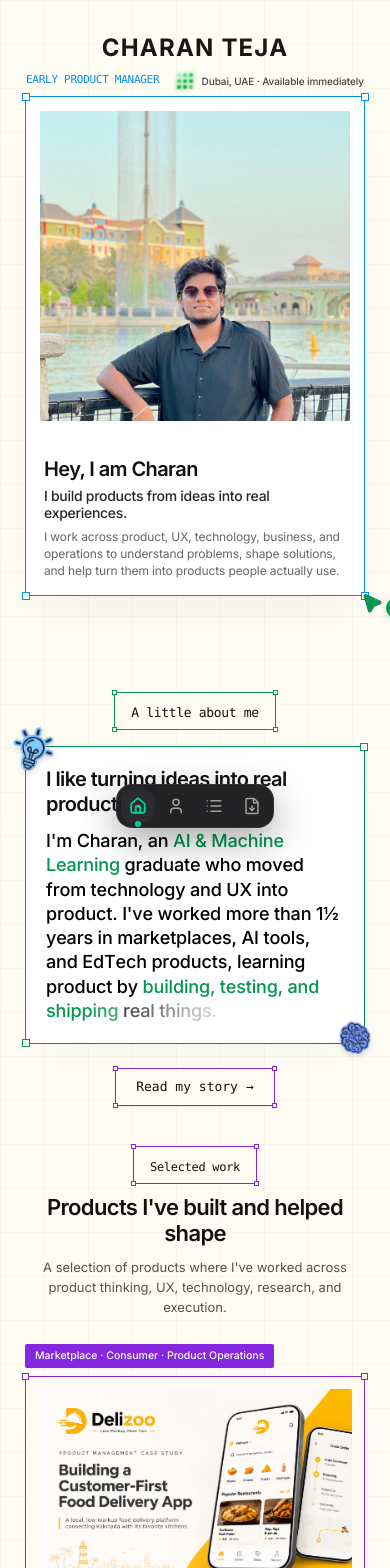
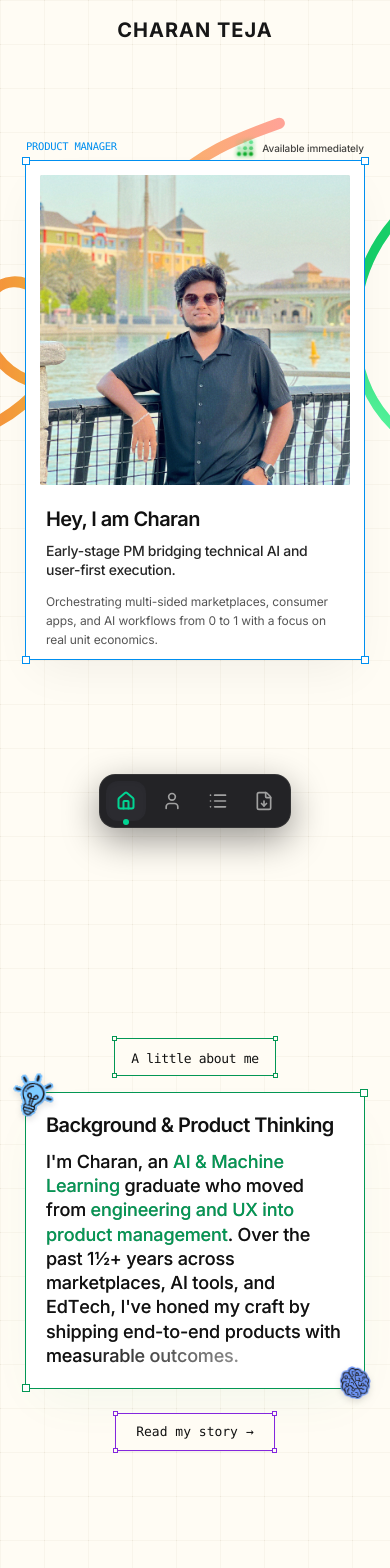
Before and after one commit to Charantej111/charan-portfolio, a React (Vite) app: page / in a window 390 px wide. Shown: the top 1568 px of the page. Built offline with nearby package versions, Linux system fonts and the light colour scheme; a web font is replaced by a local one.

Commit message:
fix: remove unused image asset; update layout and content for improved clarity and presentation across multiple components

```diff
--- a/src/App.jsx
+++ b/src/App.jsx
@@ -69,9 +69,9 @@ export default function App() {
         {/* Canvas Grid Background */}
         <BackgroundGrid />
 
-        {/* Top-Level Animated Fluid Ribbons (Hero) - Hidden on mobile */}
+        {/* Top-Level Animated Fluid Ribbons (Hero) */}
         {currentView !== 'case-study' && (
-          <div className="hidden sm:block absolute top-0 left-0 right-0 h-[100vh] pointer-events-none overflow-hidden z-0">
+          <div className="absolute top-0 left-0 right-0 h-[100vh] pointer-events-none overflow-hidden z-0">
             <AnimatedRibbons
               lineCount={2}
               strokeWidth={13}
@@ -121,18 +121,18 @@ export default function App() {
         ) : (
           /* =================== HOME PAGE VIEW =================== */
           <div className="relative w-full flex flex-col items-center">
-            {/* 1. Hero Workspace */}
-            <div className="relative pt-4 pb-20 sm:py-12 sm:min-h-[calc(100vh-100px)] flex items-center justify-center px-4 sm:px-6 z-10 w-full max-w-7xl mx-auto">
+            {/* 1. Hero Workspace - Perfectly centered in viewport */}
+            <div className="relative pt-1 pb-16 sm:py-12 min-h-[calc(100vh-60px)] sm:min-h-[calc(100vh-100px)] flex items-center justify-center px-4 sm:px-6 z-10 w-full max-w-7xl mx-auto">
               <HeroCard />
             </div>
 
-            {/* 2. More about me snippet */}
-            <div id="about-snippet" className="w-full">
+            {/* 2. More about me snippet - Generous vertical separation */}
+            <div id="about-snippet" className="w-full pt-10 sm:pt-0">
               <AboutSection onReadStory={() => handleNavigate('about')} />
             </div>
 
-            {/* 3. Featured projects (3 on Home page, 4th visible when clicking View all or in Projects page) */}
-            <div id="projects" className="w-full">
+            {/* 3. Featured projects - Full screen presence */}
+            <div id="projects" className="w-full pt-8 sm:pt-0">
               <ProjectsSection
                 onOpenCaseStudy={handleOpenCaseStudy}
                 limit={3}
--- a/src/components/AboutSection.jsx
+++ b/src/components/AboutSection.jsx
@@ -5,7 +5,7 @@ import SmoothRevealText from './SmoothRevealText';
 
 export default function AboutSection({ onReadStory }) {
   return (
-    <section className="relative w-full pt-4 pb-6 sm:py-16 md:py-24 px-4 sm:px-6 flex flex-col items-center justify-center select-none z-10">
+    <section className="relative w-full min-h-[92vh] sm:min-h-0 pt-8 pb-16 sm:py-16 md:py-24 px-4 sm:px-6 flex flex-col items-center justify-center select-none z-10">
 
       {/* Top Section Tag: "A little about me" with 4 corner anchor dots and solid green border */}
       <div className="mb-4 sm:mb-10 flex items-center justify-center">
@@ -42,17 +42,17 @@ export default function AboutSection({ onReadStory }) {
 
         {/* Heading */}
         <h3 className="text-[20px] sm:text-[26px] md:text-[28px] font-semibold text-[#111111] leading-[1.25] tracking-[-0.03em] mb-3 sm:mb-5">
-          I like turning ideas into real products.
+          Background & Product Thinking
         </h3>
 
         {/* High-Craft Progressive Character-by-Character Smooth Reveal Typography */}
         <SmoothRevealText
-          content="I'm Charan, an AI & Machine Learning graduate who moved from technology and UX into product. I've worked more than 1½ years in marketplaces, AI tools, and EdTech products, learning product by building, testing, and shipping real things."
+          content="I'm Charan, an AI & Machine Learning graduate who moved from engineering and UX into product management. Over the past 1½+ years across marketplaces, AI tools, and EdTech, I've honed my craft by shipping end-to-end products with measurable outcomes."
           accentOneText="AI & Machine Learning"
-          accentTwoText="building, testing, and shipping"
+          accentTwoText="engineering and UX into product management"
           accentColor="#039754"
-          textColor="#000000"
-          dimColor="rgba(0, 0, 0, 0.08)"
+          textColor="#111111"
+          dimColor="rgba(0, 0, 0, 0.42)"
           scrollStart={15}
           scrollEnd={72}
           revealSpread={8}
--- a/src/components/AnimatedRibbons.jsx
+++ b/src/components/AnimatedRibbons.jsx
@@ -382,10 +382,10 @@ export default function AnimatedRibbons({
     >
       <style>{`
         @keyframes ${drawName} {
-          from {
+          0% {
             stroke-dashoffset: 1;
           }
-          to {
+          100% {
             stroke-dashoffset: 0;
           }
         }
@@ -494,6 +494,9 @@ export default function AnimatedRibbons({
                         animation: `${drawName} ${duration}s ${easingValue} ${
                           startDelay + index * stagger
                         }s 1 forwards`,
+                        WebkitAnimation: `${drawName} ${duration}s ${easingValue} ${
+                          startDelay + index * stagger
+                        }s 1 forwards`,
                       }
                     : undefined
                 }
--- a/src/components/AvailableForWorkBadge.jsx
+++ b/src/components/AvailableForWorkBadge.jsx
@@ -43,7 +43,7 @@ export default function AvailableForWorkBadge() {
 
       {/* Location / Availability text */}
       <span className="order-2 text-[10px] xs:text-[11px] sm:text-[14px] font-medium text-[#060606]/75 tracking-[-0.01em] whitespace-nowrap leading-[1.4em]">
-        Dubai, UAE · Available immediately
+        <span className="hidden sm:inline">Dubai, UAE · </span>Available immediately
       </span>
 
       {/* 3x3 Animated Matrix Loader (order 0 in desktop/final state, 20x20 container) */}
--- a/src/components/BottomDock.jsx
+++ b/src/components/BottomDock.jsx
@@ -50,7 +50,7 @@ export default function BottomDock({ currentView = 'home', onNavigate }) {
       animate={{ opacity: 1, y: 0 }}
       transition={{ duration: 0.7, ease: [0.16, 1, 0.3, 1], delay: 0.6 }}
     >
-      <div className="bg-[#18181B]/95 backdrop-blur-xl border border-neutral-700/60 rounded-2xl p-1 sm:p-1.5 flex items-center gap-1 sm:gap-1.5 shadow-[0_12px_36px_rgba(0,0,0,0.35)]">
+      <div className="bg-[#18181B]/95 backdrop-blur-xl border border-neutral-700/60 rounded-2xl p-1.5 sm:p-2 flex items-center gap-1.5 sm:gap-2 shadow-[0_12px_36px_rgba(0,0,0,0.4)]">
         {navItems.map((item) => {
           const Icon = item.icon;
           const isActive = currentView === item.id;
@@ -62,13 +62,13 @@ export default function BottomDock({ currentView = 'home', onNavigate }) {
               whileHover={{ scale: 1.08 }}
               whileTap={{ scale: 0.94 }}
               title={item.label}
-              className={`relative p-2 sm:p-2.5 rounded-xl transition-colors duration-200 cursor-pointer ${
+              className={`relative p-2.5 sm:p-3 rounded-xl transition-colors duration-200 cursor-pointer ${
                 isActive
                   ? 'bg-[#2B2B30] text-emerald-400 shadow-inner'
                   : 'text-neutral-400 hover:text-white hover:bg-neutral-800/50'
               }`}
             >
-              <Icon size={18} strokeWidth={isActive ? 2.4 : 2} className="sm:w-[19px] sm:h-[19px]" />
+              <Icon size={20} strokeWidth={isActive ? 2.4 : 2} className="w-5 h-5 sm:w-[22px] sm:h-[22px]" />
 
               {/* Active Dot Indicator */}
               {isActive && (
--- a/src/components/CaseStudyModal.jsx
+++ b/src/components/CaseStudyModal.jsx
@@ -5,13 +5,13 @@ import { ArrowLeft } from 'lucide-react';
 const CASE_STUDIES = {
   1: {
     id: 1,
-    tag: 'Marketplace · Consumer · Product Operations · 0→1',
+    tag: 'Marketplace · Consumer · Operations',
     title: 'Delizoo',
-    subtitle: 'Building a food delivery marketplace where every side of the marketplace has to work.',
+    subtitle: 'Building a hyperlocal food delivery marketplace where every side of the ecosystem works.',
     image: '/project-delizoo.jpg.png',
     meta: [
-      { label: 'Role', value: 'Co-Founder · Product lead & Operations' },
-      { label: 'Timeline', value: '2026 - Present' },
+      { label: 'Role', value: 'Co-Founder · Product & Operations (Ofzen)' },
+      { label: 'Timeline', value: 'Jun 2026 – Present' },
       { label: 'Category', value: 'Marketplace · Consumer · Operations' },
       { label: 'Stage', value: '0→1 Live Product' },
     ],
@@ -19,22 +19,22 @@ const CASE_STUDIES = {
       {
         title: 'Overview',
         content:
-          'Delizoo is a hyperlocal food delivery marketplace built around fairer economics for customers and restaurant partners. The product orchestrates real-time experiences across customer ordering, restaurant partner order management, rider fulfillment, and dispatch operations.',
+          'Delizoo is an India-based hyperlocal food delivery marketplace ("Less Markup, More Yum") built around fairer unit economics for customers and local restaurant partners. Operating under Ofzen, the product orchestrates real-time experiences across four distinct surfaces: a customer ordering app, a restaurant partner portal, a rider fulfillment app, and a central admin dispatch panel.',
       },
       {
-        title: 'The challenge',
+        title: 'The Challenge',
         content:
-          'A marketplace is not one product—it is several interdependent systems that have to operate in lockstep. High platform commissions, poor operational visibility, and rider routing inefficiencies squeeze restaurant margins while creating unpredictable customer wait times. The core challenge was aligning customer value, merchant unit economics, and operational efficiency into a sustainable 0→1 marketplace model.',
+          'A multi-sided marketplace cannot succeed if only one user group wins. Incumbent food delivery platforms charge up to 37% in commissions, squeezing local kitchen margins and inflating menu prices for customers. Simultaneously, poor operational visibility and rider routing bottlenecks lead to unpredictable wait times and broken trust across the local ecosystem. The core challenge was designing a sustainable 0→1 model that aligned customer affordability, merchant profitability, and reliable fulfillment.',
       },
       {
-        title: 'Product discovery & operations strategy',
+        title: 'Product Discovery & Operations Strategy',
         content:
-          'We conducted field research with local restaurant partners, dispatch operators, and delivery riders. The insights revealed that transparent pricing and predictable turnaround times mattered far more to restaurant retention than discount promotions. We designed operational workflows that reduced order prep bottlenecks and balanced demand during peak meal windows.',
+          'Before writing production code, we conducted on-ground field research with 40+ restaurant partners and 30+ delivery riders to map out real pain points around payouts, trust, and peak-hour bottlenecks.\n\n• Pricing & Commission Model: Research revealed that transparent pricing and predictable payouts mattered far more to kitchen retention than temporary discount promotions. We replaced the industry-standard 37% commission with a 5% commission model, giving restaurants sustainable unit economics while keeping customer markups low.\n\n• End-to-End Prototyping: Using Figma wireframes and iterative usability testing with local vendors and riders, we streamlined order acceptance, prep-time estimation, and dispatch workflows to minimize kitchen delays during peak meal windows.',
       },
       {
-        title: 'Execution & impact',
+        title: 'Execution & Impact',
         content:
-          'Shipped comprehensive apps and operational tools covering customer ordering, restaurant vendor portal, and rider tracking. Surpassed 2,000+ app downloads while establishing reliable unit economics and partner trust across the local ecosystem.',
+          '• 15-Week 0→1 Launch: Planned, scoped, and shipped the full MVP across 4 integrated product experiences (Customer App, Restaurant App, Rider App, and Admin Panel) in 15 weeks.\n\n• Supply & Logistics Onboarding: Built initial marketplace liquidity by onboarding 40+ kitchen partners and 40+ delivery riders.\n\n• Early Traction: Surpassed 2,000+ app downloads, 1,600+ registered customer profiles, and 300+ completed orders post-launch while proving viable local unit economics.',
       },
     ],
   },
--- a/src/components/Header.jsx
+++ b/src/components/Header.jsx
@@ -3,14 +3,14 @@ import { motion } from 'framer-motion';
 
 export default function Header({ onHomeClick }) {
   return (
-    <header className="w-full pt-8 pb-4 flex justify-center items-center z-20 select-none">
+    <header className="w-full pt-4 pb-1 sm:pt-8 sm:pb-4 flex justify-center items-center z-20 select-none">
       <motion.button
         onClick={onHomeClick}
         type="button"
         initial={{ opacity: 0, y: -12 }}
         animate={{ opacity: 1, y: 0 }}
         transition={{ duration: 0.7, ease: [0.16, 1, 0.3, 1] }}
-        className="text-2xl sm:text-3xl font-bold tracking-wider uppercase text-neutral-900 hover:scale-105 transition-transform duration-200 cursor-pointer bg-transparent border-none outline-none"
+        className="text-xl sm:text-3xl font-bold tracking-wider uppercase text-neutral-900 hover:scale-105 transition-transform duration-200 cursor-pointer bg-transparent border-none outline-none"
         title="Go to Home"
       >
         CHARAN TEJA
--- a/src/components/HeroCard.jsx
+++ b/src/components/HeroCard.jsx
@@ -57,9 +57,10 @@ export default function HeroCard() {
   const isContentRevealed = stage >= 2;
 
   return (
-    <div className="relative mx-auto w-full max-w-[340px] xs:max-w-[380px] sm:max-w-[650px] min-h-[500px] xs:min-h-[515px] sm:min-h-[400px] select-none flex items-center justify-center">
+    <div className="relative mx-auto w-full max-w-[340px] xs:max-w-[375px] sm:max-w-[650px] min-h-[500px] xs:min-h-[520px] sm:min-h-[400px] select-none flex items-center justify-center">
 
       {/* ================= CORNER DECOR STICKERS ================= */}
+      {/* On desktop/tablet, decor stickers give personality without cluttering. On compact mobile screens, they are hidden to keep layout clean & minimalist. */}
       <motion.div
         animate={{ opacity: isContentRevealed ? 1 : 0 }}
         transition={{ duration: 0.4 }}
@@ -111,19 +112,19 @@ export default function HeroCard() {
       >
         {/* --- Top Selection Labels --- */}
         <motion.div
-          className="absolute -top-[25px] sm:-top-[28px] left-0 flex items-center select-none pointer-events-none"
+          className="absolute -top-[22px] sm:-top-[28px] left-0 flex items-center select-none pointer-events-none"
           initial={{ opacity: 0, y: 3 }}
           animate={{ opacity: isContentRevealed ? 1 : 0, y: isContentRevealed ? 0 : 3 }}
           transition={{ duration: 0.35 }}
         >
-          <span className="text-[11px] sm:text-[14px] font-mono font-medium text-[#008FF0] tracking-tight uppercase">
-            Early PRODUCT MANAGER
+          <span className="text-[10.5px] sm:text-[14px] font-mono font-medium text-[#008FF0] tracking-tight uppercase">
+            PRODUCT MANAGER
           </span>
         </motion.div>
 
         {/* "Available for work" badge at top-right */}
         <motion.div
-          className="absolute -top-[25px] sm:-top-[28px] right-0 flex items-center select-none pointer-events-none"
+          className="absolute -top-[22px] sm:-top-[28px] right-0 flex items-center select-none pointer-events-none"
           initial={{ opacity: 0, y: 3 }}
           animate={{ opacity: isContentRevealed ? 1 : 0, y: isContentRevealed ? 0 : 3 }}
           transition={{ duration: 0.35 }}
@@ -148,8 +149,8 @@ export default function HeroCard() {
         )}
 
         {/* ================= CARD INTERIOR CONTENT ================= */}
-        <div className="relative w-full h-full flex flex-col sm:flex-row items-center justify-between p-3.5 sm:p-4 pb-4 sm:pb-4 gap-3 sm:gap-0">
-          {/* Image Container: Full square on mobile matching Framer card proportion, 45% side column on desktop */}
+        <div className="relative w-full h-full flex flex-col sm:flex-row items-center justify-between p-3.5 sm:p-5 pb-4 sm:pb-5 gap-3.5 sm:gap-0">
+          {/* Image Container: 1:1 square on mobile, 45% side column on desktop */}
           <motion.div
             initial={{ opacity: 0, scale: 0.96 }}
             animate={{
@@ -167,7 +168,7 @@ export default function HeroCard() {
               src="/profile-hero.jpg.jpg"
               alt="Charan Tej Portrait"
               className="w-full h-full object-cover transition-transform duration-500 hover:scale-[1.02]"
-              style={{ objectPosition: 'center 20%' }}
+              style={{ objectPosition: 'center 75%' }}
               loading="eager"
             />
             {/* Subtle vintage film grain overlay */}
@@ -180,7 +181,7 @@ export default function HeroCard() {
           </motion.div>
 
           {/* Heading + Description: Below image on mobile, right column on desktop */}
-          <div className="w-full sm:w-[48%] flex flex-col justify-center gap-1.5 sm:gap-2 text-left px-1 sm:px-4 mt-1 sm:mt-0">
+          <div className="w-full sm:w-[48%] flex flex-col justify-center gap-2.5 sm:gap-3 text-left px-1.5 sm:px-4 mt-2 sm:mt-0">
             {/* Title 1 */}
             <motion.h1
               initial={{ opacity: 0, y: 10 }}
@@ -193,7 +194,7 @@ export default function HeroCard() {
                 delay: stage >= 2 ? 0.35 : 0,
                 ease: [0.22, 1, 0.36, 1],
               }}
-              className="text-[#111111] font-semibold text-[20px] xs:text-[22px] sm:text-[28px] md:text-[32px] leading-[1.15] tracking-[-0.03em]"
+              className="text-[#111111] font-semibold text-[20px] xs:text-[22px] sm:text-[28px] md:text-[32px] leading-[1.2] tracking-[-0.03em]"
             >
               Hey, I am Charan
             </motion.h1>
@@ -210,9 +211,9 @@ export default function HeroCard() {
                 delay: stage >= 2 ? 0.48 : 0,
                 ease: [0.22, 1, 0.36, 1],
               }}
-              className="text-[#111111] font-medium text-[14px] xs:text-[15px] sm:text-[18px] md:text-[20px] leading-[1.25] tracking-[-0.02em] text-neutral-800"
+              className="text-[#111111] font-medium text-[14px] xs:text-[15px] sm:text-[18px] md:text-[20px] leading-[1.38] tracking-[-0.02em] text-neutral-800"
             >
-              I build products from ideas into real experiences.
+              Early-stage PM bridging technical AI and user-first execution.
             </motion.h2>
 
             {/* Content */}
@@ -227,9 +228,9 @@ export default function HeroCard() {
                 delay: stage >= 2 ? 0.6 : 0,
                 ease: [0.22, 1, 0.36, 1],
               }}
-              className="text-[#666666] text-[12px] xs:text-[12.5px] sm:text-[13px] md:text-[13.5px] leading-[1.42] sm:leading-[1.5] font-normal tracking-[-0.01em]"
+              className="text-[#555555] text-[12px] xs:text-[12.5px] sm:text-[13px] md:text-[13.5px] leading-[1.6] sm:leading-[1.6] font-normal tracking-[-0.01em] mt-0.5"
             >
-              I work across product, UX, technology, business, and operations to understand problems, shape solutions, and help turn them into products people actually use.
+              Orchestrating multi-sided marketplaces, consumer apps, and AI workflows from 0 to 1 with a focus on real unit economics.
             </motion.p>
           </div>
         </div>
@@ -237,7 +238,7 @@ export default function HeroCard() {
 
       {/* ================= COLLABORATIVE POINTER: DRAGS OPEN THE FRAME ================= */}
       <motion.div
-        className="absolute z-40 pointer-events-none select-none flex items-start gap-1 bg-transparent origin-top-left"
+        className="absolute z-40 pointer-events-none select-none hidden xs:flex items-start gap-1 bg-transparent origin-top-left"
         style={{
           x: isContentRevealed ? cursorParallaxX : 0,
           y: isContentRevealed ? cursorParallaxY : 0,
--- a/src/components/PenToolSticker.jsx
+++ b/src/components/PenToolSticker.jsx
@@ -4,7 +4,7 @@ import { motion } from 'framer-motion';
 export default function PenToolSticker() {
   return (
     <motion.div
-      className="absolute -top-[140px] sm:-top-[190px] md:-top-[250px] -right-[30px] sm:-right-[110px] md:-right-[180px] w-[120px] sm:w-[160px] md:w-[200px] h-[120px] sm:h-[160px] md:h-[200px] z-20 select-none pointer-events-none cursor-default"
+      className="absolute -top-[55px] xs:-top-[70px] sm:-top-[190px] md:-top-[250px] -right-[15px] xs:-right-[25px] sm:-right-[110px] md:-right-[180px] w-[75px] xs:w-[90px] sm:w-[160px] md:w-[200px] h-[75px] xs:h-[90px] sm:h-[160px] md:h-[200px] z-20 select-none pointer-events-none cursor-default"
       initial={{ opacity: 0.001, scale: 0, rotate: 0 }}
       animate={{
         opacity: 1,
--- a/src/components/ProjectsSection.jsx
+++ b/src/components/ProjectsSection.jsx
@@ -10,10 +10,10 @@ const PROJECT_4_IMG = "https://framerusercontent.com/images/DED09lWyYXoUEEUQjpK6
 const ALL_PROJECTS = [
   {
     id: 1,
-    tag: "Marketplace · Consumer · Product Operations",
+    tag: "Marketplace · Consumer · Operations",
     year: "2026",
     title: "Delizoo",
-    description: "A hyperlocal food delivery marketplace built around fairer economics for customers and restaurant partners.",
+    description: "Building a hyperlocal food delivery marketplace where every side of the ecosystem works.",
     image: "/project-delizoo.jpg.png",
     imageAlt: "Delizoo Marketplace",
     linkText: "View project →",
@@ -74,8 +74,8 @@ export default function ProjectsSection({
   return (
     <section id="projects" className="relative w-full pt-4 pb-20 sm:pb-16 md:pb-24 sm:py-16 md:py-24 px-3 xs:px-4 sm:px-6 flex flex-col items-center select-none z-10">
 
-      {/* Background Animated Fluid Ribbons (Desktop / Tablet only) */}
-      <div className="hidden sm:block absolute inset-0 pointer-events-none overflow-hidden z-0">
+      {/* Background Animated Fluid Ribbons */}
+      <div className="absolute inset-0 pointer-events-none overflow-hidden z-0">
         <AnimatedRibbons
           lineCount={2}
           strokeWidth={14}
```
Also changed, not shown: public/david-portrait.png (deleted).
